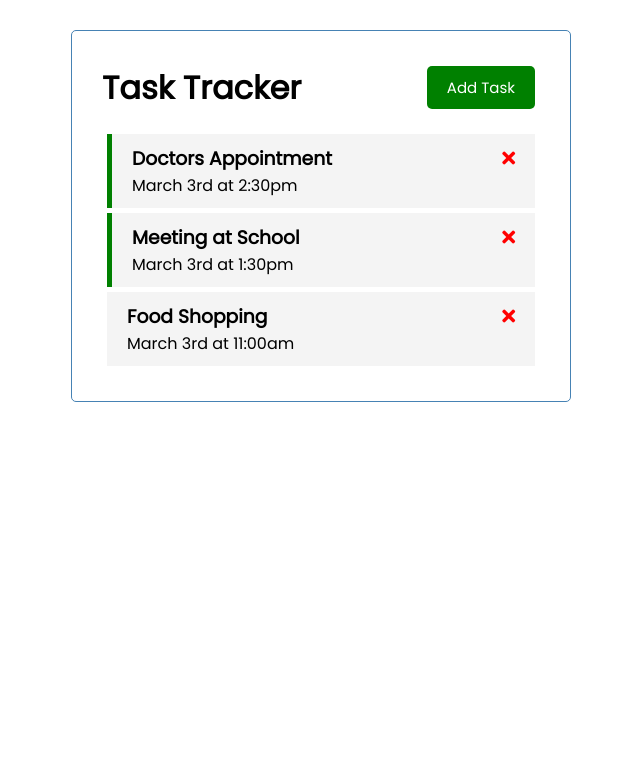
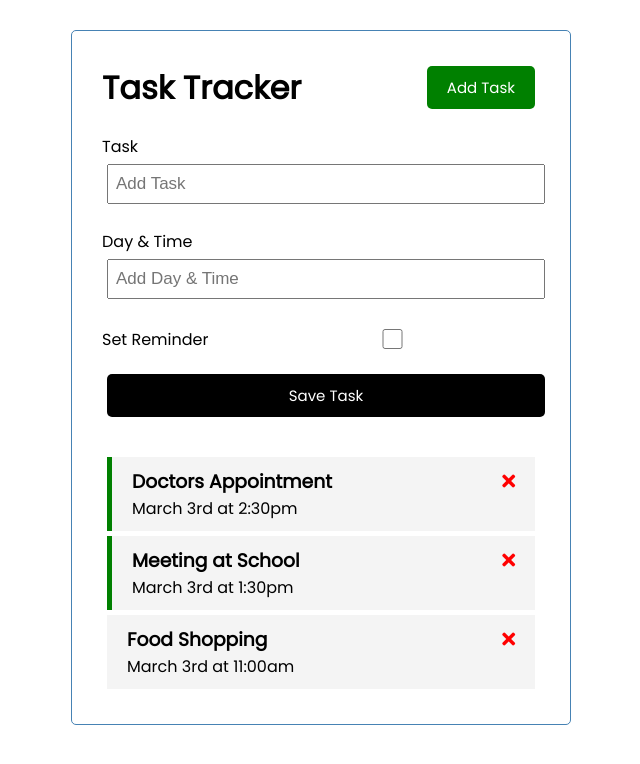
Before and after one commit to TJBachorz/Vue-Tracker, a Vue app: page / in a window 1280 px wide. Shown: the top 764 px of the page, without its empty margins (319-959 px from the left). Built offline with nearby package versions, Linux system fonts and the light colour scheme.

Commit message:
adds new tasks

```diff
--- a/src/App.vue
+++ b/src/App.vue
@@ -1,7 +1,9 @@
 <template>
   <div class="container">
     <Header/>
+    <AddTask @add-task="addTask" />
     <Tasks
+      @toggle-reminder="toggleReminder"
       @delete-task="deleteTask"
       :tasks="tasks"
     />
@@ -9,14 +11,16 @@
 </template>
 
 <script>
-import Header from './components/Header'
-import Tasks from './components/Tasks'
+import Header from "./components/Header"
+import Tasks from "./components/Tasks"
+import AddTask from "./components/AddTask"
 
 export default {
   name: "App",
   components: {
     Header,
-    Tasks
+    Tasks,
+    AddTask
   },
   data() {
     return {
@@ -24,9 +28,22 @@
     }
   },
   methods: {
+    addTask(newTask) {
+      this.tasks = [ ...this.tasks, newTask ]
+    },
     deleteTask(id) {
       this.tasks = this.tasks.filter(task => task.id !== id)
-    }
+    },
+    toggleReminder(id) {
+      this.tasks = this.tasks.map(task => {
+        return task.id === id ?
+          {
+            ...task,
+            reminder: !task.reminder
+          }
+          : task
+      })
+    },
   },
   created() {
     this.tasks = [
@@ -50,7 +67,7 @@
       },
     ]
   }
-};
+}
 </script>
 
 <style>
--- /dev/null
+++ b/src/components/AddTask.vue
@@ -0,0 +1,90 @@
+<template>
+    <form @submit="onSubmit" class="add-form">
+    <div class="form-control">
+        <label>Task</label>
+        <input type="text" v-model="text" name="text" placeholder="Add Task" />
+    </div>
+    <div class="form-control">
+        <label>Day & Time</label>
+        <input
+            type="text"
+            v-model="day"
+            name="day"
+            placeholder="Add Day & Time"
+        />
+    </div>
+    <div class="form-control form-control-check">
+        <label>Set Reminder</label>
+        <input type="checkbox" v-model="reminder" name="reminder" />
+    </div>
+
+    <input type="submit" value="Save Task" class="btn btn-block" />
+    </form>
+</template>
+
+<script>
+    export default {
+        name: 'AddTask',
+        data() {
+            return {
+                text: '',
+                day: '',
+                reminder: false
+            }
+        },
+        methods: {
+            onSubmit(e) {
+                e.preventDefault()
+
+                if (!this.text) {
+                    alert('Please add a task!')
+                    return;
+                }
+
+                const newTask = {
+                    id: Math.floor(Math.random() * 100000),
+                    text: this.text,
+                    day: this.day,
+                    reminder: this.reminder
+                }
+
+                this.$emit('add-task', newTask)
+
+                this.text = ''
+                this.day = ''
+                this.reminder = false
+            }
+        }
+    }
+</script>
+
+<style scoped>
+.add-form {
+    margin-bottom: 40px;
+}
+.form-control {
+    margin: 20px 0;
+}
+.form-control label {
+    display: block;
+}
+.form-control input {
+    width:    100%;
+    height: 40px;
+    margin: 5px;
+    padding: 3px 7px;
+    font-size: 17px;
+}
+.form-control-check {
+    display: flex;
+    align-items: center;
+    justify-content: space-between;
+}
+.form-control-check label {
+    flex: 1;
+}
+.form-control-check input {
+    flex: 2;
+    height: 20px;
+}
+</style>
--- a/src/components/Task.vue
+++ b/src/components/Task.vue
@@ -1,8 +1,8 @@
 <template>
-    <div :class="[task.reminder ? 'reminder' : '', 'task']">
+    <div @dblclick="$emit('toggle-reminder', task.id)" :class="[task.reminder ? 'reminder' : '', 'task']">
         <h3>
             {{ task.text }}
-            <i @click="onDelete(task.id)" class="fas fa-times"></i>
+            <i @click="$emit('delete-task', task.id)" class="fas fa-times"></i>
         </h3>
         <p>{{ task.day }}</p>
     </div>
@@ -14,11 +14,6 @@
         props: {
             task: Object
         },
-        methods: {
-            onDelete(id) {
-                this.$emit('delete-task', id)
-            }
-        }
     }
 </script>
 
--- a/src/components/Tasks.vue
+++ b/src/components/Tasks.vue
@@ -1,6 +1,6 @@
 <template>
     <div :key="task.id" v-for="task in tasks">
-        <Task @delete-task="$emit('delete-task', task.id)" :task="task"/>
+        <Task @toggle-reminder="$emit('toggle-reminder', task.id)" @delete-task="$emit('delete-task', task.id)" :task="task"/>
     </div>
 </template>
 
@@ -15,6 +15,6 @@
     components: {
         Task
     },
-    emits: ['delete-task']
+    emits: ['delete-task', 'toggle-reminder']
 }
 </script>
```
